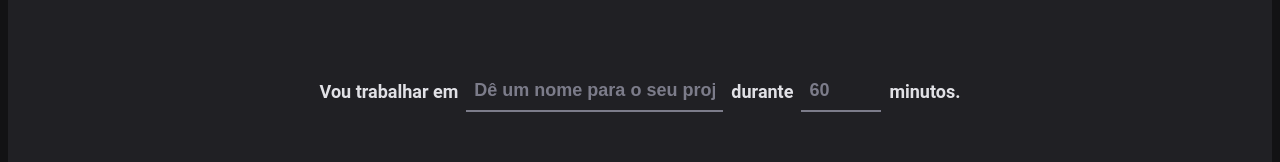
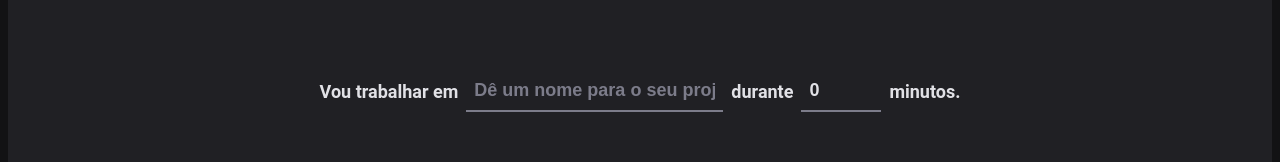
Before and after one commit to Drlazinho/ignite-timer, a React (Vite) app: page / in a window 1280 px wide. Shown: the part 196-358 px from the top of the page. Built offline with nearby package versions, Linux system fonts and the light colour scheme.

Commit message:
Commit:  Typescript e Resetando formulário

```diff
--- a/src/pages/Home/index.tsx
+++ b/src/pages/Home/index.tsx
@@ -9,13 +9,20 @@
   minutesAmount: zod.number().min(5, "O tempo precisar ser de no mínimo 5 minutos").max(60, "O tempo precisar ser de no máximo 60 minutos")
 })
 
+type NewCycleFormData = zod.infer<typeof newCycleFormValidationSchema>
+
 export function Home() {
-  const {register, handleSubmit, watch} = useForm({
+  const {register, handleSubmit, watch, reset} = useForm<NewCycleFormData>({
     resolver: zodResolver(newCycleFormValidationSchema),
+    defaultValues: {
+      task: '',
+      minutesAmount: 0,
+    }
   })
 
-  function handleCreateNewCycle(data : any) {
+  function handleCreateNewCycle(data : NewCycleFormData) {
     console.log(data)
+    reset();
   }
 
   const task = watch('task')
```
